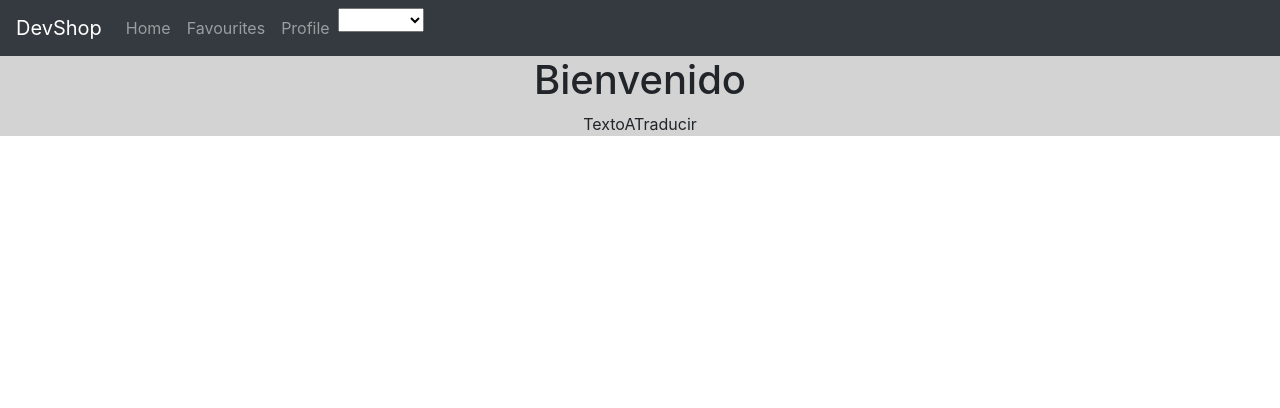
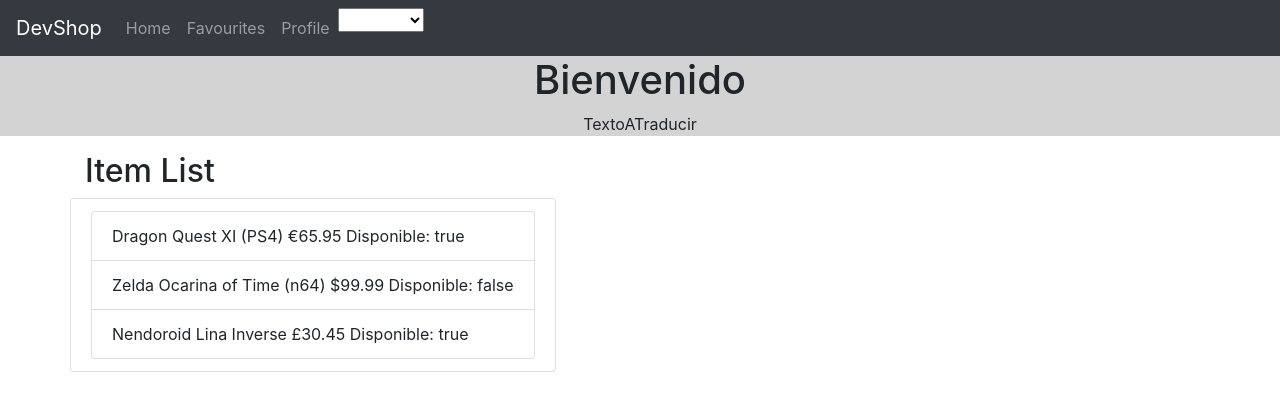
Before and after one commit to begomori/devschoolAngular, an Angular app: page / in a window 1280 px wide. Shown: the top 408 px of the page. Built offline with nearby package versions, Linux system fonts and the light colour scheme.

Commit message:
Tienda con lista de items e interface Item creada

```diff
--- a/src/app/app.component.html
+++ b/src/app/app.component.html
@@ -1,2 +1,3 @@
 <dev-navbar (onChangeLanguage)="language = $event"></dev-navbar>
 <dev-welcome [language]="language"></dev-welcome>
+<dev-item-list></dev-item-list>
--- a/src/app/app.module.ts
+++ b/src/app/app.module.ts
@@ -5,11 +5,15 @@ import { NgModule } from '@angular/core';
 import { AppComponent } from './app.component';
 import { NavbarComponent } from './navbar/navbar.component';
 import { WelcomeComponent } from './welcome/welcome.component';
+import { ItemListComponent } from './item-list/item-list.component';
+import { ItemDetailsComponent } from './item-details/item-details.component';
 @NgModule({
   declarations: [
     AppComponent,
     NavbarComponent,
-    WelcomeComponent
+    WelcomeComponent,
+    ItemListComponent,
+    ItemDetailsComponent
   ],
   imports: [
     BrowserModule, FormsModule
--- /dev/null
+++ b/src/app/interface/item.ts
@@ -0,0 +1,8 @@
+export interface Item {
+    id: number;
+    name: string;
+    price: number;
+    currency: string;
+    available: boolean;
+    img: string;
+}
--- /dev/null
+++ b/src/app/item-details/item-details.component.html
@@ -0,0 +1,3 @@
+<p>
+  item-details works!
+</p>
--- /dev/null
+++ b/src/app/item-details/item-details.component.ts
@@ -0,0 +1,14 @@
+import { Component, OnInit } from '@angular/core';
+
+@Component({
+  selector: 'dev-item-details',
+  templateUrl: './item-details.component.html'
+})
+export class ItemDetailsComponent implements OnInit {
+
+  constructor() { }
+
+  ngOnInit() {
+  }
+
+}
--- /dev/null
+++ b/src/app/item-list/item-list.component.html
@@ -0,0 +1,12 @@
+<div class="container">
+  <h2>Item List</h2>
+  <div class="row">
+    <ul class="list-group-item">
+        <li class="list-group-item" *ngFor="let item of items" (click)="onSelect(item)">
+            <span>{{item.name}} </span>
+            <span>{{ item.price | currency : item.currency }} </span>
+            <span>Disponible: {{ item.available }}</span>
+        </li>
+      </ul>
+  </div>
+</div>
--- /dev/null
+++ b/src/app/item-list/item-list.component.ts
@@ -0,0 +1,52 @@
+import { Component, OnInit, EventEmitter } from '@angular/core';
+import { Output, Input } from '@angular/core';
+import { Item } from '../interface/item';
+
+@Component({
+  selector: 'dev-item-list',
+  templateUrl: './item-list.component.html'
+})
+export class ItemListComponent {
+
+  items: Item[];
+
+  @Output() selectedItem: EventEmitter<Item>;
+
+  constructor() {
+    this.selectedItem = new EventEmitter(); //lo mandaré al componente item-details
+    this.items = [
+      {
+        id: 1,
+        name: 'Dragon Quest XI (PS4)',
+        price: 65.95,
+        currency: 'EUR',
+        available: true,
+        img: 'https://cdn.shopify.com/s/files/1/0358/4693/products/DRAGON_QUEST_grande.jpg'
+      },
+      {
+        id: 2,
+        name: 'Zelda Ocarina of Time (n64)',
+        price: 99.99,
+        currency: 'USD',
+        available: false,
+        img: 'https://i.ebayimg.com/04/!!e!T)qQBWM~$(KGrHqQOKjQE0jn!4Z2qBNP2R6dCK!~~_35.JPG?set_id=89040003C1'
+      },
+      {
+        id: 3,
+        name: 'Nendoroid Lina Inverse',
+        price: 30.45,
+        currency: 'GBP',
+        available: true,
+        img: 'http://images.goodsmile.info/cgm/images/product/20180316/7124/50784/large/fda1947a429085c2095b5ef4468cb237.jpg'
+      },
+    ];
+  }
+
+
+
+
+  onSelect(item: Item) {
+    this.selectedItem.emit(item);
+  }
+
+}
```
